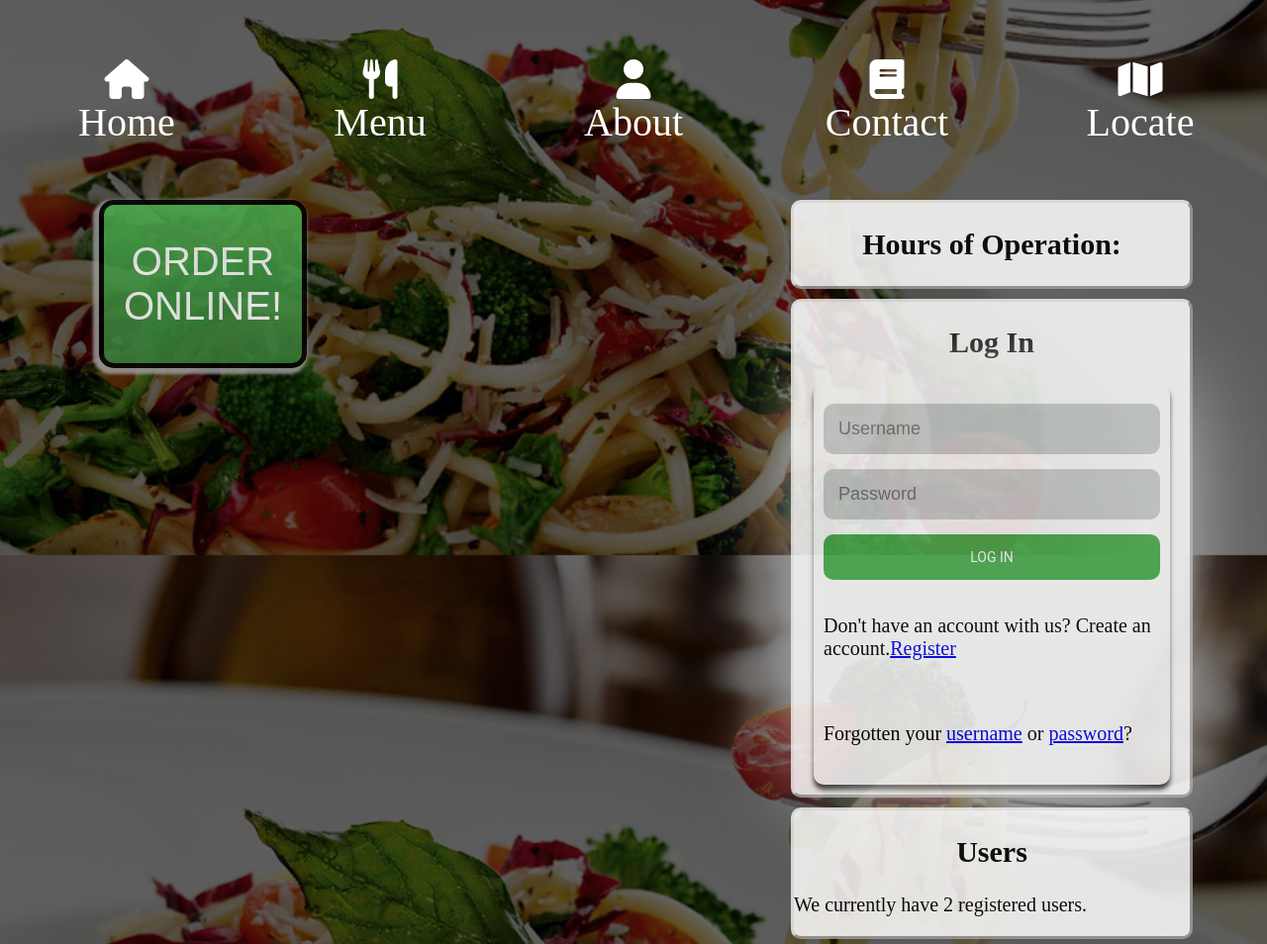
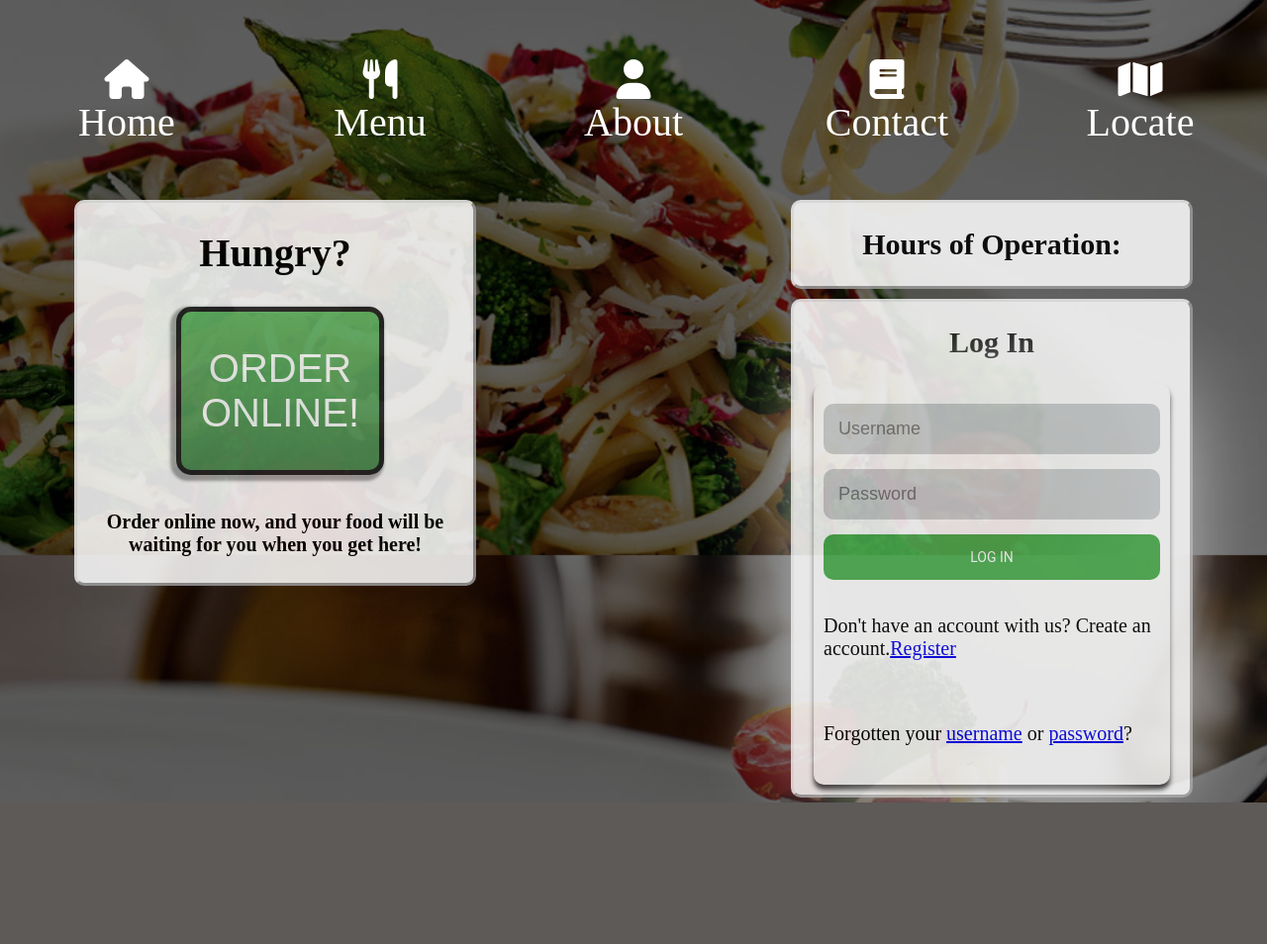
Before and after one commit to lquick94/Bob-s, a PHP site: page / in a window 1280 px wide. Shown: the part 239-1193 px from the top of the page at 99% size. After the commit the page ends 1050 px from the top, so only its background shows below. Run offline with PHP 8.4, Linux system fonts and the light colour scheme; data comes from the database, SQL or seed files in the repository; data that the repository does not hold is empty; some libraries are stand-ins or nearby versions.

Commit message:
Signed-off-by: lquick94 <quickl14@students.ecu.edu>

```diff
--- a/aside.php
+++ b/aside.php
@@ -9,5 +9,5 @@
 	else {
 		include 'login_wid.php';
 	}
-	include 'user_count.php';
+	//include 'user_count.php';
 ?>
--- a/orderOnline.php
+++ b/orderOnline.php
@@ -1 +1,7 @@
-<a href="index.php"><button class = 'button'>ORDER<br>ONLINE!</button></a>
+
+<div class = "onlineOrder">
+<h1> Hungry? </h1>
+<a href="index.php"><button class = 'button'>ORDER<br>ONLINE!</button></a><br><br><br><br><br><br><br><br>
+<h4>Order online now, and your food will be waiting for you when you get here!</h4>
+
+</div>
--- a/style.css
+++ b/style.css
@@ -93,12 +93,28 @@ body {
 	clear: right;
 }
 
+.onlineOrder {
+	position: static;
+	font-family: Oswald;
+	font-size: 20px;
+	float: left;
+	display: inline;
+	width:400px;
+	min-height: 50px;
+	margin: 5 0 5 75px;
+	text-align: center;
+	background-color: white;
+	border-style: outset;
+	border-radius: 10px;
+	opacity: 0.85;
+}
+
 .login, .hours {
 	position: static;
 	font-family: Oswald;
 	font-size: 20px;
 	float: right;
-	display: inline;
+	display: inline-block;
 	width:400px;
 	min-height: 50px;
 	margin: 5 75 5 0px;
```
